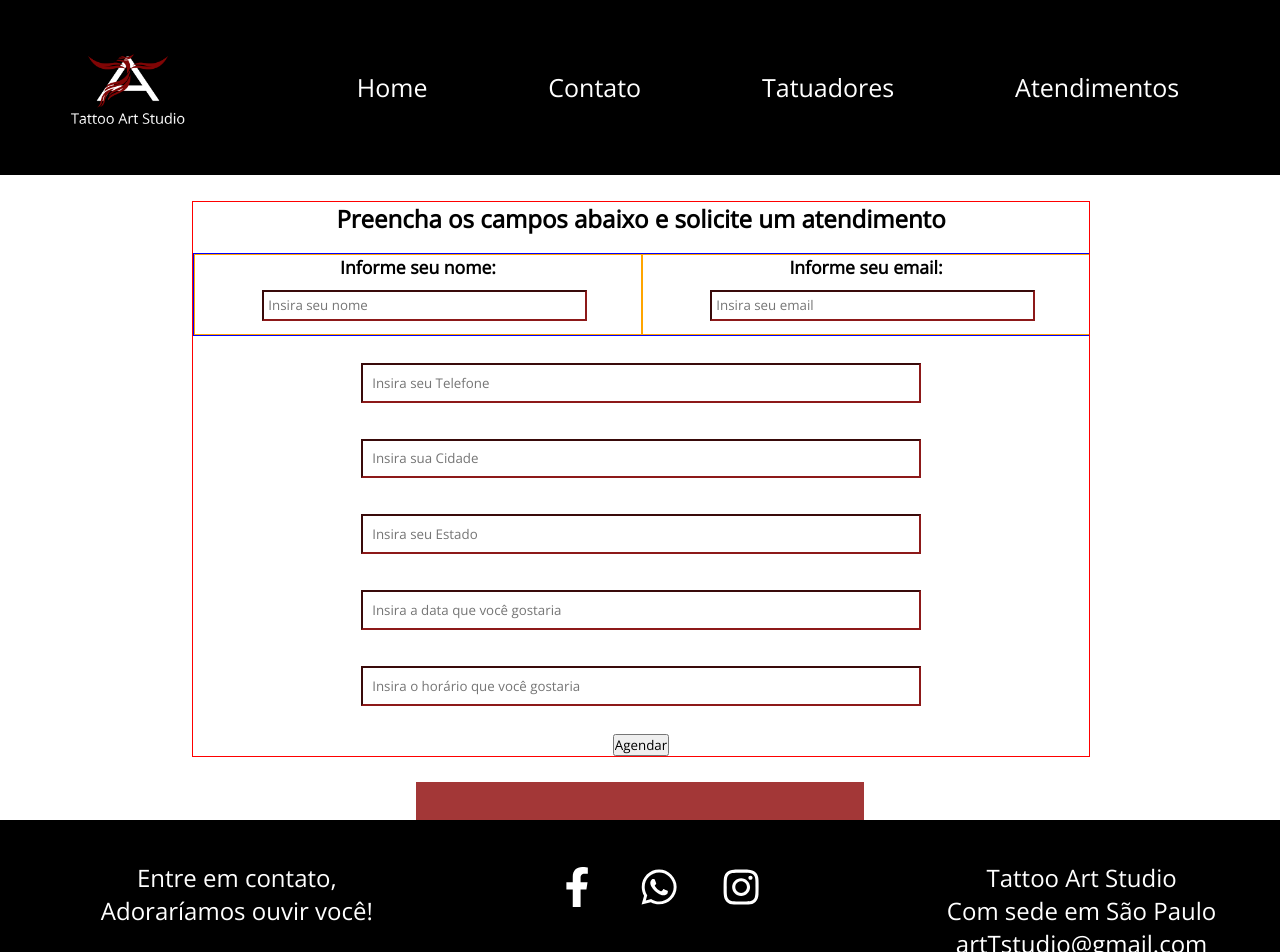
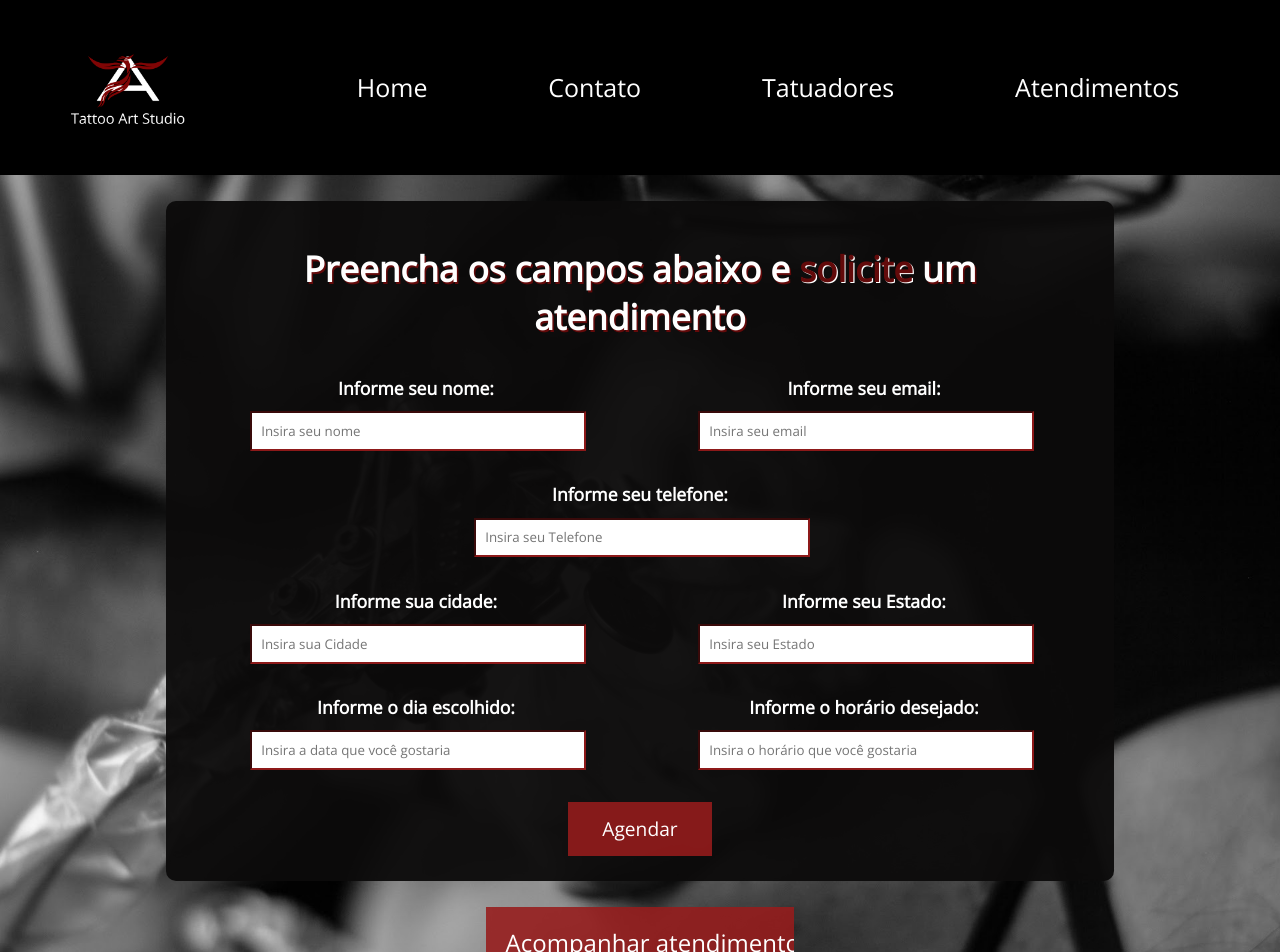
Before and after one commit to CibeleMartins/TattooArtStudio-M5, a React (Create React App) app: page /Atendimentos in a window 1280 px wide. Shown: the top 952 px of the page. Built offline with nearby package versions, Linux system fonts and the light colour scheme.

Commit message:
adicionando background a página Atendimentos e finalizando estilização

```diff
--- a/src/pages/Atendimentos.jsx
+++ b/src/pages/Atendimentos.jsx
@@ -51,7 +51,9 @@ const getAtendimento = (id) => {
         <div className={styles.fundo}>
 
           <form onSubmit={handleSubmit(editable? editar : agendar )} className={styles.form}>
-            <h2>Preencha os campos abaixo e solicite um atendimento</h2>
+
+            <h2>Preencha os campos abaixo e <span>solicite</span> um atendimento</h2>
+
             <div className={styles.divDisplay}>
               <div className={styles.divComponentes}>
                 <label>Informe seu nome:</label>
@@ -76,6 +78,9 @@ const getAtendimento = (id) => {
               </div>
             </div>
 
+            <div className={styles.divDisplay}>
+              <div className={styles.divComponentes}>
+                <label>Informe seu telefone:</label>
                 <input
                   type="text"
                   name="telefone"
@@ -83,7 +88,12 @@ const getAtendimento = (id) => {
                   {...register("telefone")}
                   placeholder="Insira seu Telefone"
                 />
+              </div>
+            </div>
 
+            <div className={styles.divDisplay}>
+              <div className={styles.divComponentes}>
+                <label>Informe sua cidade:</label>
                 <input
                   type="text"
                   name="cidade"
@@ -91,7 +101,10 @@ const getAtendimento = (id) => {
                   {...register("cidade")}
                   placeholder="Insira sua Cidade"
                 />
+              </div>
 
+              <div className={styles.divComponentes}>
+                <label>Informe seu Estado:</label>
                 <input
                   type="text"
                   name="estado"
@@ -99,6 +112,12 @@ const getAtendimento = (id) => {
                   {...register("estado")}
                   placeholder="Insira seu Estado"
                 />
+              </div>
+            </div>
+
+            <div className={styles.divDisplay}>
+              <div className={styles.divComponentes}>
+                <label>Informe o dia escolhido:</label>
                 <input
                   type="text"
                   name="data"
@@ -106,6 +125,10 @@ const getAtendimento = (id) => {
                   {...register("data")}
                   placeholder="Insira a data que você gostaria"
                 />
+              </div>
+
+              <div className={styles.divComponentes}>
+                <label>Informe o horário desejado:</label>
                 <input
                   type="text"
                   name="horário"
@@ -113,14 +136,14 @@ const getAtendimento = (id) => {
                   {...register("horário")}
                   placeholder="Insira o horário que você gostaria"
                 />
+              </div>
+            </div>
 
-            <br/>
-
-            <button type="submit"> {editable? "Editar" : "Agendar"}</button>
+            <button type="submit" className={styles.botaoAgendar}>{editable? "Editar" : "Agendar"}</button>
           </form>
 
           <Link to="/AcompanharAtendimentos">
-            <ButtonPages/>
+            <ButtonPages className={styles.botaoAcompanhar} text="Acompanhar atendimento"/>
           </Link>
 
         </div>
--- a/src/pages/Atendimentos.module.css
+++ b/src/pages/Atendimentos.module.css
@@ -3,19 +3,37 @@
 }
 
 .fundo {
-    /*colocar imagem aqui */
+    background-image: url("../assets/imagens/atendimentos.jpeg");
+    background-size: cover;
+    background-repeat: no-repeat;
 }
 
 .form {
-    border: 1px solid red;
     width: 70%;
-    margin-left: 15%;
+    height: 100%;
+    margin-left: 13%;
     margin-top: 2%;
     margin-bottom: 2%;
+    padding: 2%;
+    background-color: rgba(12, 11, 11, 0.952);
+    border-radius: 10px;
+}
+
+.form h2 {
+    width: 80%;
+    padding: 2%;
+    color: white;
+    text-shadow: 1.5px 1.5px rgb(99, 10, 10);
+    font-size: 2.2em;
+    margin-left: 8%;
+}
+
+.form h2 span {
+    color: rgb(99, 10, 10);
+    text-shadow: 1.2px 1.2px white;
 }
 
 .divDisplay {
-    border: 1px solid blue;
     display: flex;
     flex-direction: row;
     justify-content: space-evenly;
@@ -25,17 +43,44 @@
 }
 
 .divComponentes {
-    border: 1px solid orange;
     width: 50%;
     display: flex;
     flex-direction: column;
 }
 
 .divComponentes label {
-    color: black;
+    color: white;
+    font-size: 1.1em;
+    font-weight: bold;
 }
 
 .divComponentes input {
     width: 70%;
-    margin-left: 15%;
+    margin-left: 13%;
+    padding: 2%;
 }
+
+.botaoAgendar {
+    background-color:  rgba(151, 28, 28, 0.88);
+    font-family: 'Open Sans', sans-serif;
+    font-size: 1.2em;
+    text-decoration: none;
+    border: none;
+    color: white;
+    white-space: nowrap;
+    overflow-y: hidden;
+    width: 16%;
+    padding: 1.5%;
+    transition: 1s;
+}
+
+.botaoAgendar:hover {
+    cursor: pointer;
+    background-color: rgba(82, 8, 8, 0.88);
+}
+
+.botaoAcompanhar {
+    width: 24%;
+    height: 70px;
+    margin-bottom: 3%;
+}
```
Also changed, not shown: src/assets/imagens/atendimentos.jpeg (added). Lines whose indentation alone changed are shown as unchanged.
